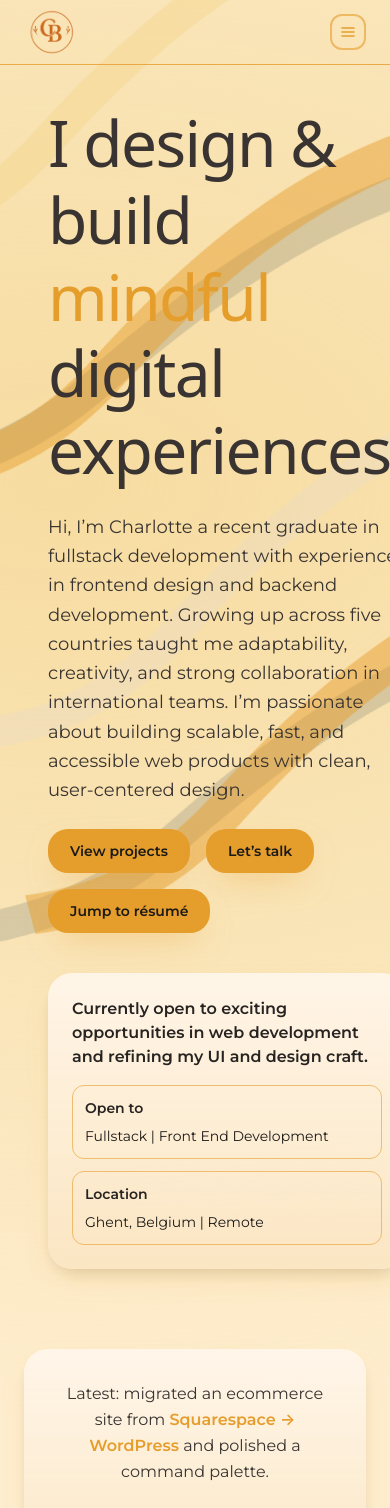
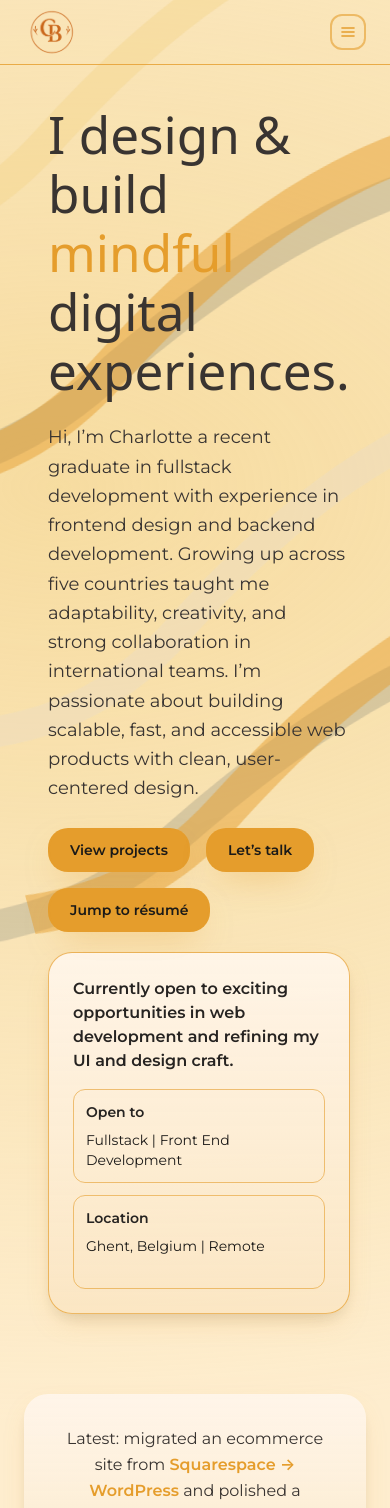
Before and after one commit to CharlotteB25/Portfolio, a Next.js app: page / in a window 390 px wide. Shown: the top 1508 px of the page. Built offline with nearby package versions, Linux system fonts and the light colour scheme; a web font is replaced by a local one.

Commit message:
edit mobile view

```diff
--- a/app/page.tsx
+++ b/app/page.tsx
@@ -22,11 +22,22 @@ export default function Home() {
     <main className="space-y-10 sm:space-y-10 mt-10">
       {/* HERO — billboard with playful accents
       ch - css length unit for text layout, linked to the typography and not the pixels or percentages best for this section
-      ch keeps the text animation smooth by reserving space equal to about 6-7 characters */}
-      <section className="relative isolate">
-        <div className="section grid xl:grid-cols-6 gap-10 items-start">
-          <div className="xl:col-span-4 ">
-            <h1 className="title text-[clamp(4rem,6.5vw,5rem)] leading-[1.2] tracking-tight text-ink-700">
+      ch keeps the text animation smooth by reserving space equal to about 6-7 characters
+      relative isolate is a positioning context that allows absolutely positioned elements to be placed relative to their nearest positioned ancestor.
+      */}
+      {/*       fix mobile overflow issue!!!
+       */}{" "}
+      <section className="section relative isolate">
+        <div className="grid xl:grid-cols-12 gap-5 items-start">
+          <div className="xl:col-span-8">
+            <h1
+              className="
+          title text-ink-700
+          leading-[1.15]
+          text-[clamp(3.2rem,5.5vw,5.2rem)]
+          max-w-[18ch] sm:max-w-[12ch]
+        "
+            >
               I design & build{" "}
               <span className="relative inline-block min-w-[6ch]">
                 <span
@@ -43,7 +54,6 @@ export default function Home() {
               digital experiences.
             </h1>
 
-            {/* Balanced About Me */}
             <p className="text-ink-700 text-lg max-w-2xl pt-6 leading-relaxed">
               Hi, I’m Charlotte a recent graduate in fullstack development with
               experience in frontend design and backend development. Growing up
@@ -57,7 +67,7 @@ export default function Home() {
               <Link href="/projects" className="btn btn-primary">
                 View projects
               </Link>
-              <a href="#contact" className=" btn btn-primary">
+              <a href="#contact" className="btn btn-primary">
                 Let’s talk
               </a>
               <a href="#resume" className="btn btn-primary">
@@ -66,30 +76,28 @@ export default function Home() {
             </div>
           </div>
 
-          {/* Right rail — fun fact card */}
-          <aside className="xl:col-span-2 xl:sticky xl:top-28">
-            <div className="wave-card p-6 rounded-3xl border-marigold">
-              <p className="text-ink-800 font-semibold ">
+          <aside className="xl:col-span-4 xl:sticky xl:top-28">
+            <div className="wave-card p-6 rounded-3xl border border-marigold/70">
+              <p className="text-ink-800 font-semibold">
                 Currently open to exciting opportunities in web development and
                 refining my UI and design craft.
               </p>
               <div className="mt-4 grid grid-rows-2 gap-3 text-sm">
                 <div className="rounded-xl border border-marigold/60 p-3">
                   <div className="text-ink-800 font-semibold mb-2">Open to</div>
-                  <div className="">Fullstack | Front End Development</div>
+                  <div>Fullstack | Front End Development</div>
                 </div>
                 <div className="rounded-xl border border-marigold/60 p-3">
                   <div className="text-ink-800 font-semibold mb-2">
                     Location
                   </div>
-                  <div className="">Ghent, Belgium | Remote</div>
+                  <div>Ghent, Belgium | Remote</div>
                 </div>
               </div>
             </div>
           </aside>
         </div>
       </section>
-
       {/* featured strip */}
       <section>
         <div
@@ -122,7 +130,6 @@ export default function Home() {
           </Link>
         </div>
       </section>
-
       {/* WORK GRID — staggered & bold */}
       <section id="projects" className="section space-y-8">
         <div
@@ -169,7 +176,6 @@ export default function Home() {
           ))}
         </div>
       </section>
-
       {/* RÉSUMÉ SNAPSHOT */}
       <section id="resume" className="section space-y-8">
         <div className="flex items-end justify-between">
@@ -364,7 +370,6 @@ export default function Home() {
           </div>
         </div>
       </section>
-
       {/* CONTACT — playful CTA */}
       <section id="contact" className="section pb-24 ">
         <div className="wave-card mt-10 p-6 sm:p-8 rounded-3xl flex flex-col sm:flex-row items-start sm:items-center justify-between gap-5">
```
